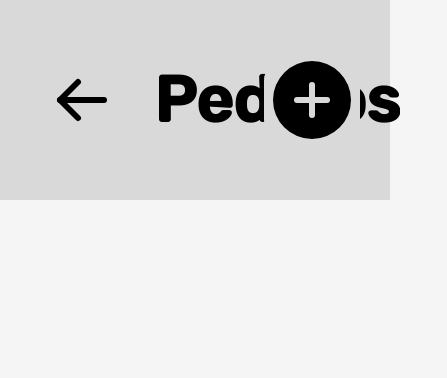
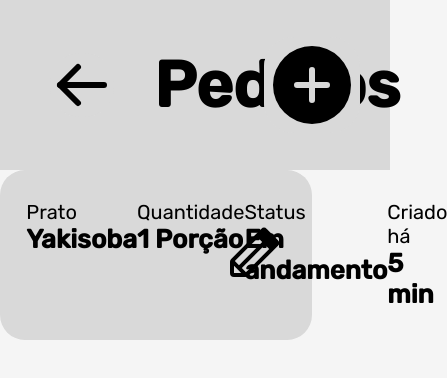
Before and after one commit to FabioKishino/tcc, a React (Vite) app: page /orders in a window 390 px wide. Shown: the top 378 px of the page, 447 px wide, since content can reach past the window. Built offline with nearby package versions, Linux system fonts and the light colour scheme.

Commit message:
home page update and order component
+ Update vite config to access localhost from android mobile
+ Update home page
+ Started Order component

```diff
--- /dev/null
+++ b/src/components/Order.tsx
@@ -0,0 +1,42 @@
+import { Link } from 'react-router-dom'
+
+import '../styles/components/order.css';
+import { Pencil } from 'phosphor-react'
+
+interface orderProps {
+
+}
+
+export function Order (props: orderProps) {
+  return (
+    <div id="order-component">
+      <div className="order-content">
+        <div>
+          <label>Prato</label>
+          <p>Yakisoba</p>
+        </div>
+
+        <div>
+          <label>Quantidade</label>
+          <p>1 Porção</p>
+        </div>
+
+        <div>
+          <label>Status</label>
+          <p>Em andamento</p>
+        </div>
+
+        <div>
+          <label>Criado há</label>
+          <p>5 min</p>
+        </div>
+      </div>
+
+      <div className="order-edit-btn">
+        <Pencil size={64} weight="fill" />
+      </div>
+
+    </div>
+
+  )
+}
--- a/src/pages/Home.tsx
+++ b/src/pages/Home.tsx
@@ -2,10 +2,9 @@ import { Link } from 'react-router-dom'
 
 import '../styles/pages/home.css';
 
-import { FullScreen, useFullScreenHandle } from "react-full-screen";
 import {
   SignOut,
-  ArrowsOutSimple,
+  User,
   ClipboardText,
   ListNumbers,
   Fish,
@@ -15,27 +14,26 @@ import {
 } from 'phosphor-react';
 
 export function Home () {
-
-  const handle = useFullScreenHandle();
-
   return (
     <div id="home-page">
       <header className="home-header">
+        {/* Profile Button */}
         <button>
-          <Link to="/SignIn">
-            <SignOut size={64} weight="bold" color="black"/>
+          <Link to="/home">
+            <User size={64} weight="bold" color="black"/>
           </Link>
         </button>
 
-        <button onClick={handle.enter}>
-          <Link to="/home">
-            <ArrowsOutSimple size={64} weight="bold" color="black"/>
+        {/* User Button */}
+        <button>
+          <Link to="/">
+            <SignOut size={64} weight="bold" color="black"/>
           </Link>
         </button>
       </header>
 
+
       <div className="home-content">
-        <div className="home-content-top">
         <div className="menu-button">
           <Link to="/pratos">
             <p>Cardápio</p>
@@ -49,9 +47,7 @@ export function Home () {
             <ListNumbers size={100} weight="bold" color="black"/>
           </Link>
         </div>
-        </div>
 
-        <div className="home-content-middle">
         <div className="ingredients-button">
           <Link to="/">
             <p>Ingredientes</p>
@@ -65,9 +61,7 @@ export function Home () {
             <ChartPieSlice size={100} weight="bold" color="black"/>
           </Link>
         </div>
-        </div>
 
-        <div className="home-content-bottom">
         <div className="colect-data-button">
           <Link to="/">
             <p>Coleta de Dados</p>
@@ -81,7 +75,7 @@ export function Home () {
             <Graph size={100} weight="bold" color="black"/>
           </Link>
         </div>
-        </div>
+
 
       </div>
     </div>
--- a/src/pages/Orders.tsx
+++ b/src/pages/Orders.tsx
@@ -1,6 +1,7 @@
 import { Link } from 'react-router-dom'
 
 import { HeaderComponent } from '../components/HeaderComponent';
+import { Order } from '../components/Order'
 
 import '../styles/pages/orders.css';
 
@@ -8,6 +9,7 @@ export function Orders () {
   return (
     <div id="orders-page">
       <HeaderComponent title="Pedidos" addButtonEnabled={true}/>
+      <Order />
     </div>
   )
 }
--- a/src/styles/components/headerComponent.css
+++ b/src/styles/components/headerComponent.css
@@ -1,6 +1,6 @@
 #header-component {
   width: 100vw;
-  height: 200px;
+  height: 170px;
 
   color: #000000;
   font-size: 64px;
--- /dev/null
+++ b/src/styles/components/order.css
@@ -0,0 +1,31 @@
+#order-component {
+  width: 80vw;
+  height: 170px;
+
+  color: #000000;
+  background-color: #D9D9D9;
+
+  display: flex;
+  align-items: center;
+  justify-content: center;
+
+  border-radius: 25px;
+  padding-right: 45px;
+
+}
+
+.order-content {
+  display: flex;
+  width: 90%;
+  justify-content: space-between;
+  padding-left: 45px;
+}
+
+.order-content label{
+  font-size: 20px;
+  font-weight: 300;
+}
+
+.order-content p{
+  font-size: 26px;
+}
--- a/src/styles/pages/home.css
+++ b/src/styles/pages/home.css
@@ -31,6 +31,13 @@ a {
   justify-content: center;
 }
 
+.home-content {
+  display: flex;
+  flex-direction: column;
+  align-items: center;
+  width: 80%;
+}
+
 .home-content p {
   padding-bottom: 30px;
 }
@@ -47,13 +54,6 @@ a {
 .home-header button:hover {
   background-color: #a5a4a4;
   transition: 0.3s ease-in-out;
-}
-
-.home-content-top, .home-content-middle, .home-content-bottom {
-  display: flex;
-  flex-direction: row;
-  align-items: center;
-  justify-content: center;
 }
 
 .menu-button,
@@ -74,7 +74,7 @@ a {
   text-align: center;
   text-decoration: none;
 
-  width: 600px;
+  width: 90%;
   height: 270px;
 
   margin: 25px;
--- a/src/styles/pages/signup.css
+++ b/src/styles/pages/signup.css
@@ -13,7 +13,7 @@
 }
 
 .container img {
-  width: 40%;
+  width: 35%;
   padding-bottom: 50px;
 }
 
--- a/vite.config.ts
+++ b/vite.config.ts
@@ -4,5 +4,8 @@ import react from '@vitejs/plugin-react'
 // https://vitejs.dev/config/
 export default defineConfig({
   plugins: [react()],
+  server: {
+    host: true
+  }
   // base: '/tcc/'
 })
```
Lines whose indentation alone changed are shown as unchanged.
